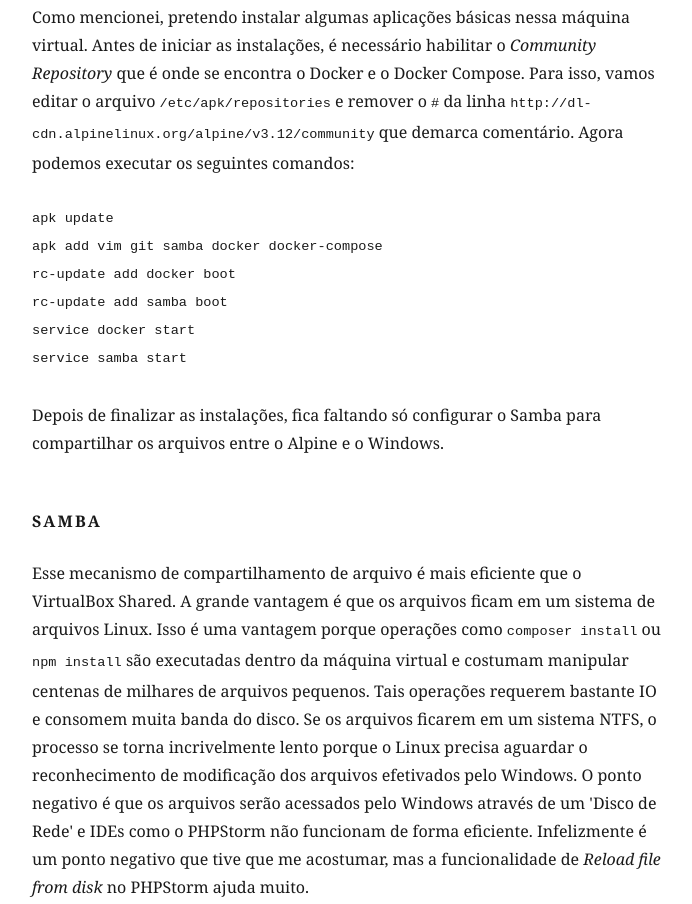
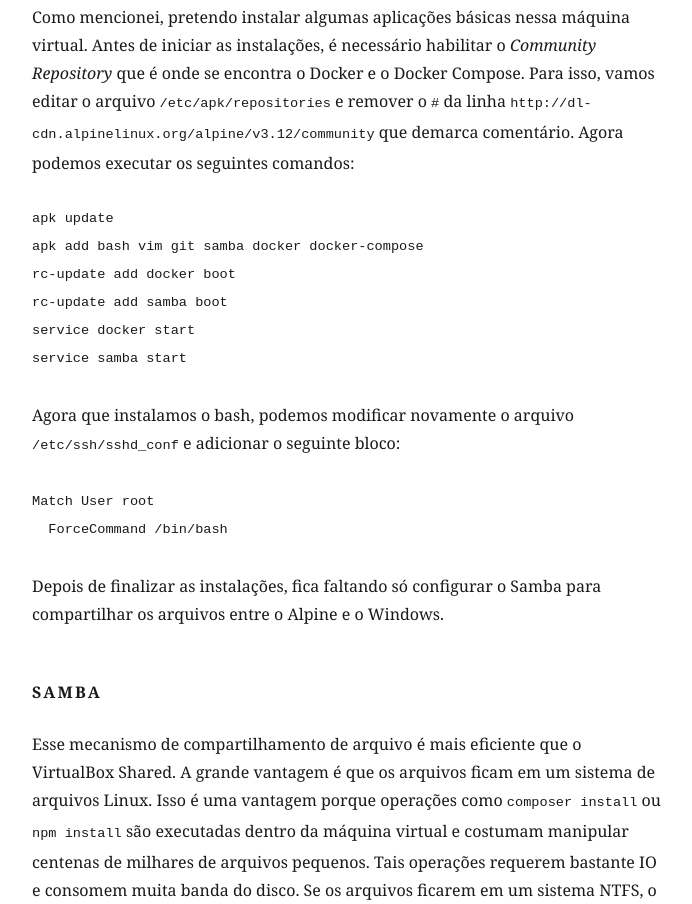
Before and after one commit to deleugpn/artigos, a Gatsby site: page /alpine-linux-com-virtual-box/ in a window 1280 px wide. Shown: the part 3625-4529 px from the top of the page, without its empty margins (293-985 px from the left). Built offline with nearby package versions, Linux system fonts and the light colour scheme; Gatsby itself is replaced by a stand-in of ours; some packages are replaced by stand-ins of ours; code samples lack their colours.

Commit message:
Update index.md

````diff
--- a/content/blog/alpine-linux-com-virtual-box/index.md
+++ b/content/blog/alpine-linux-com-virtual-box/index.md
@@ -121,11 +121,19 @@
 
 ```bash
 apk update
-apk add vim git samba docker docker-compose
+apk add bash vim git samba docker docker-compose
 rc-update add docker boot
 rc-update add samba boot
 service docker start
 service samba start
+```
+
+Agora que instalamos o bash, podemos modificar novamente o arquivo
+`/etc/ssh/sshd_conf` e adicionar o seguinte bloco:
+
+```
+Match User root
+  ForceCommand /bin/bash
 ```
 
 Depois de finalizar as instalações, fica faltando só configurar
@@ -200,6 +208,15 @@
 de criar a pasta. Para reiniciar o serviço Samba, podemos executar
 `service samba restart`.
 
+#### git-completion.bash
+
+Para usar o `git-completion.bash`, é necessário instalar o `ncursus` para que
+o `tput` funcione.
+
+```
+apk add ncursus
+```
+
 #### Conclusão
 
 Essa máquina virtual é bem minimalista, leve e eficiente. Possui poucos programas
````
